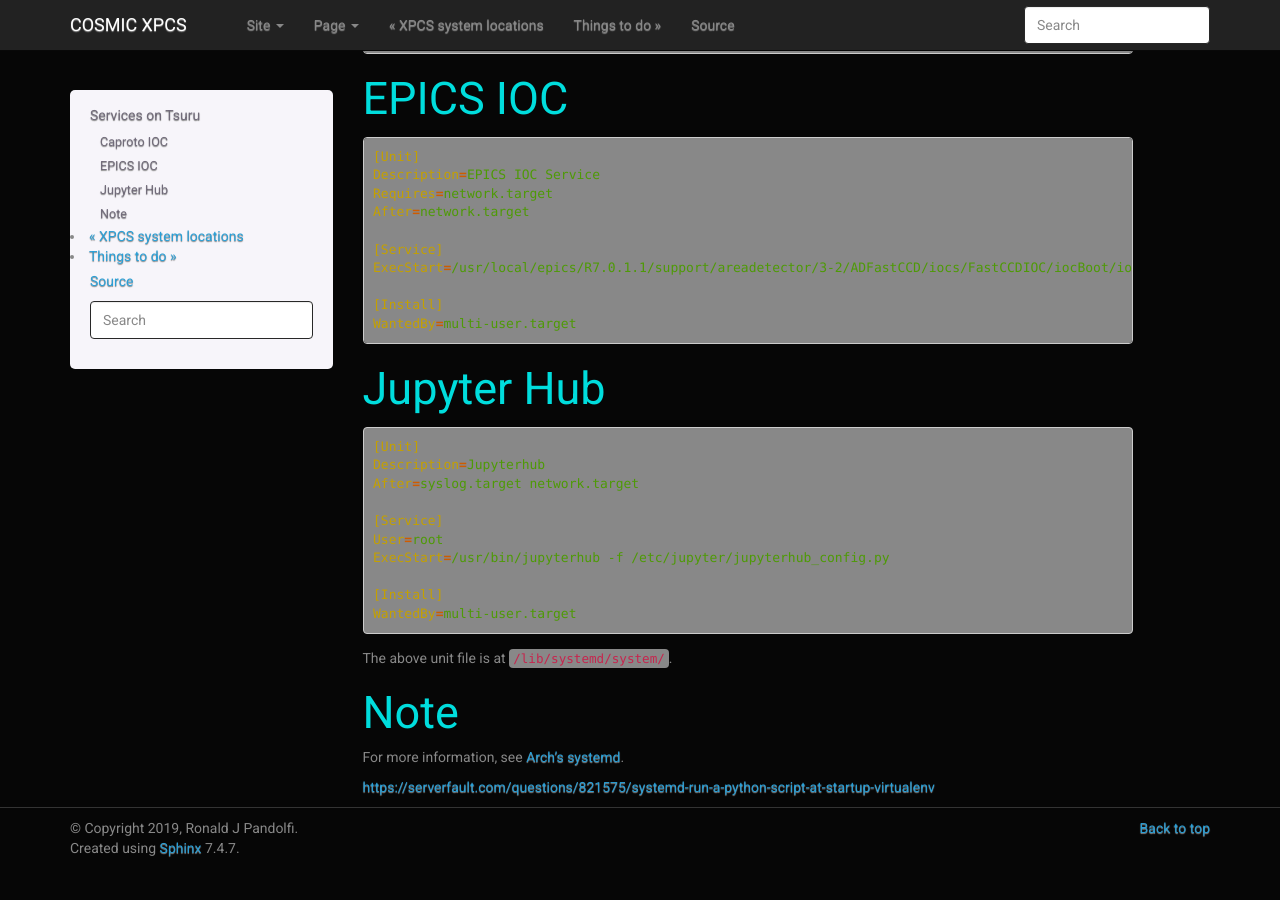
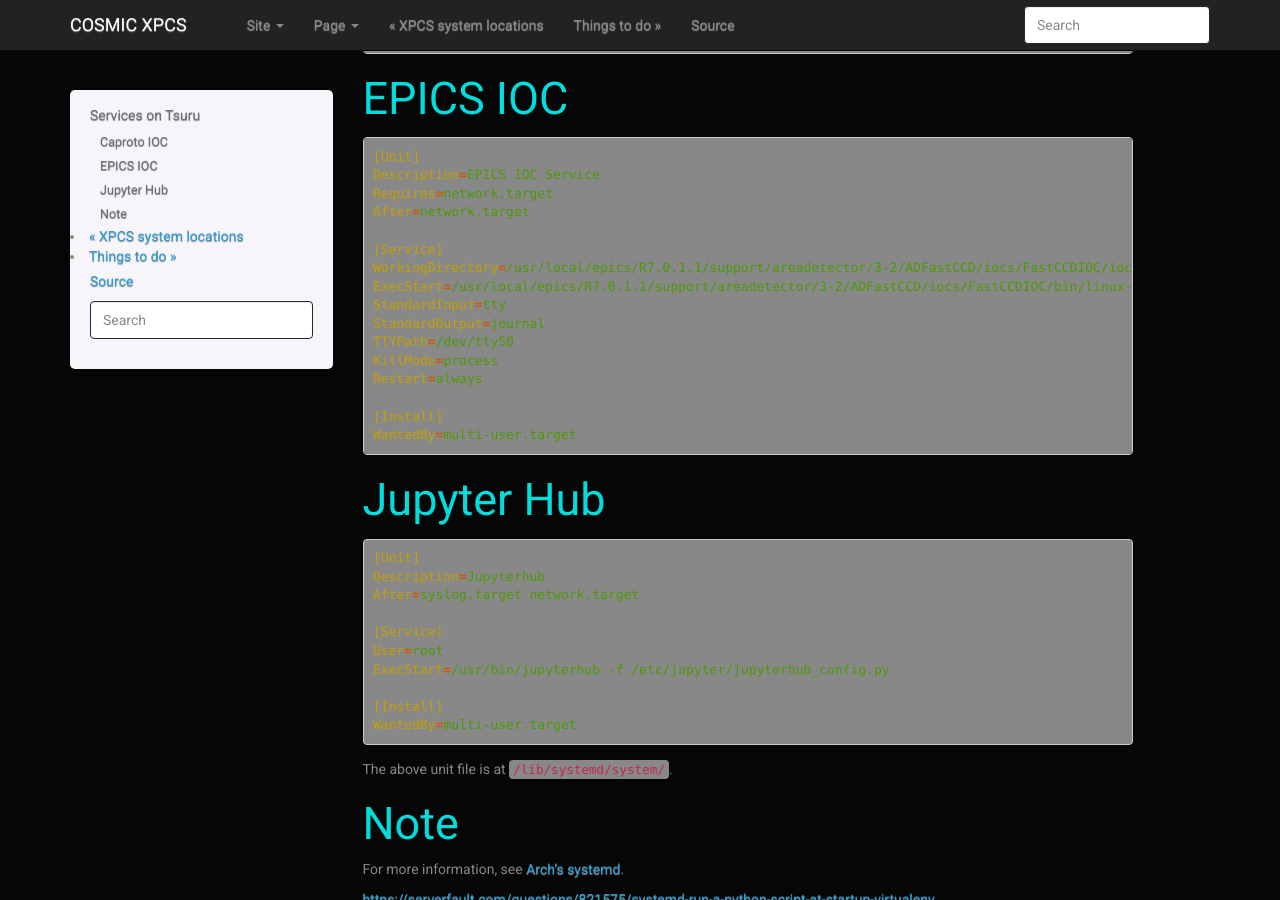
Before and after one commit to lbl-camera/COSMIC-XPCS, a Sphinx documentation site: the page built from docs/services.rst, in a window 1280 px wide and 900 px high, scrolled down 458 px. Built offline with Sphinx 7.4.7, drawn with Linux system fonts in a browser that asks for light colours; before the commit the page ends 1326 px from its top, so only the background shows below that.

Commit message:
Update IOC unit file

```diff
--- a/docs/services.rst
+++ b/docs/services.rst
@@ -35,7 +35,13 @@
     After=network.target
 
     [Service]
-    ExecStart=/usr/local/epics/R7.0.1.1/support/areadetector/3-2/ADFastCCD/iocs/FastCCDIOC/iocBoot/iocFastCCD/st.cmd
+    WorkingDirectory=/usr/local/epics/R7.0.1.1/support/areadetector/3-2/ADFastCCD/iocs/FastCCDIOC/iocBoot/iocFastCCD
+    ExecStart=/usr/local/epics/R7.0.1.1/support/areadetector/3-2/ADFastCCD/iocs/FastCCDIOC/bin/linux-x86_64/FastCCDApp /usr/local/epics/R7.0.1.1/support/areadetector/3-2/ADFastCCD/iocs/FastCCDIOC/iocBoot/iocFastCCD/st.cmd
+    StandardInput=tty
+    StandardOutput=journal
+    TTYPath=/dev/tty50
+    KillMode=process
+    Restart=always
 
     [Install]
     WantedBy=multi-user.target
```
